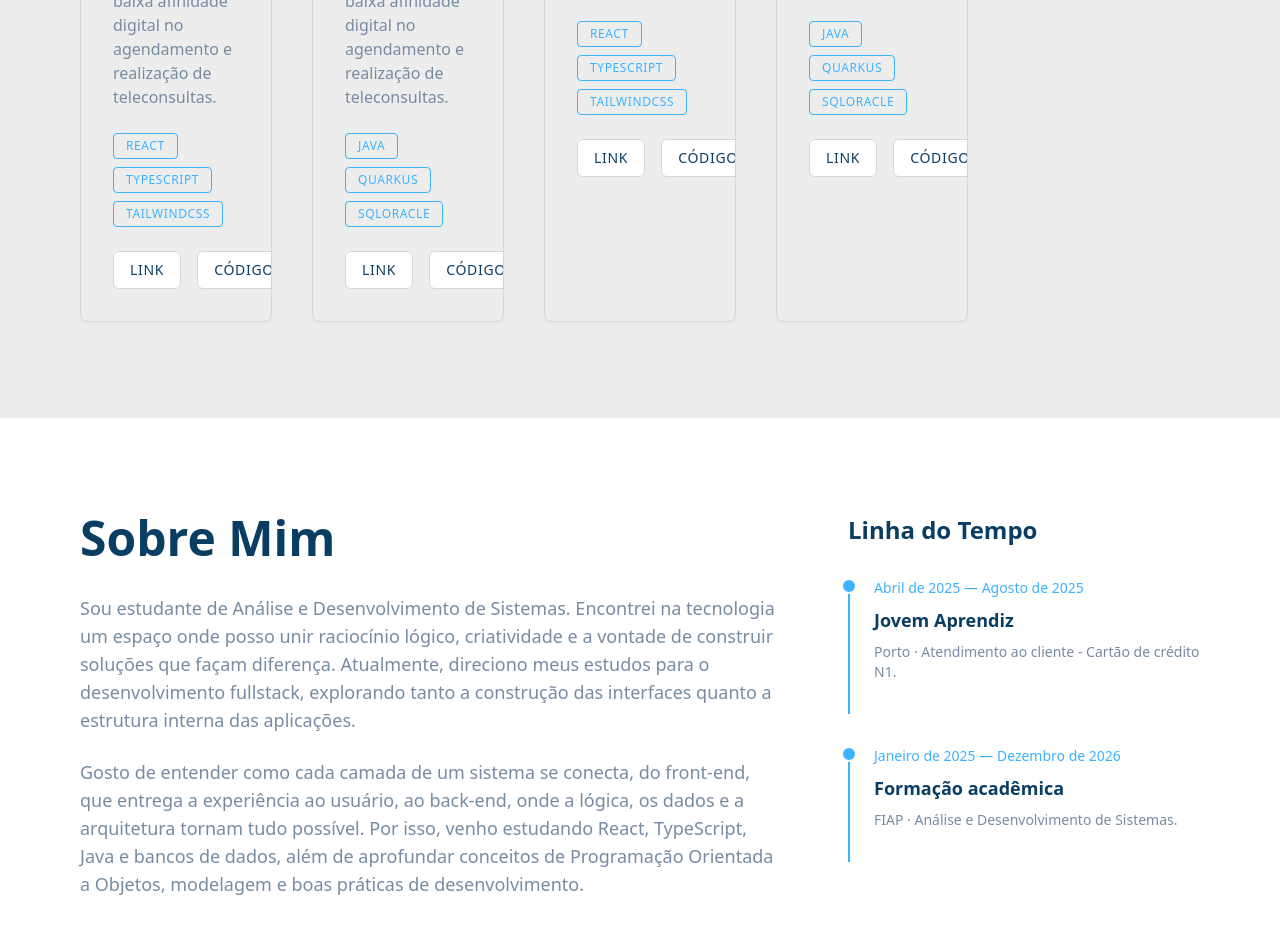
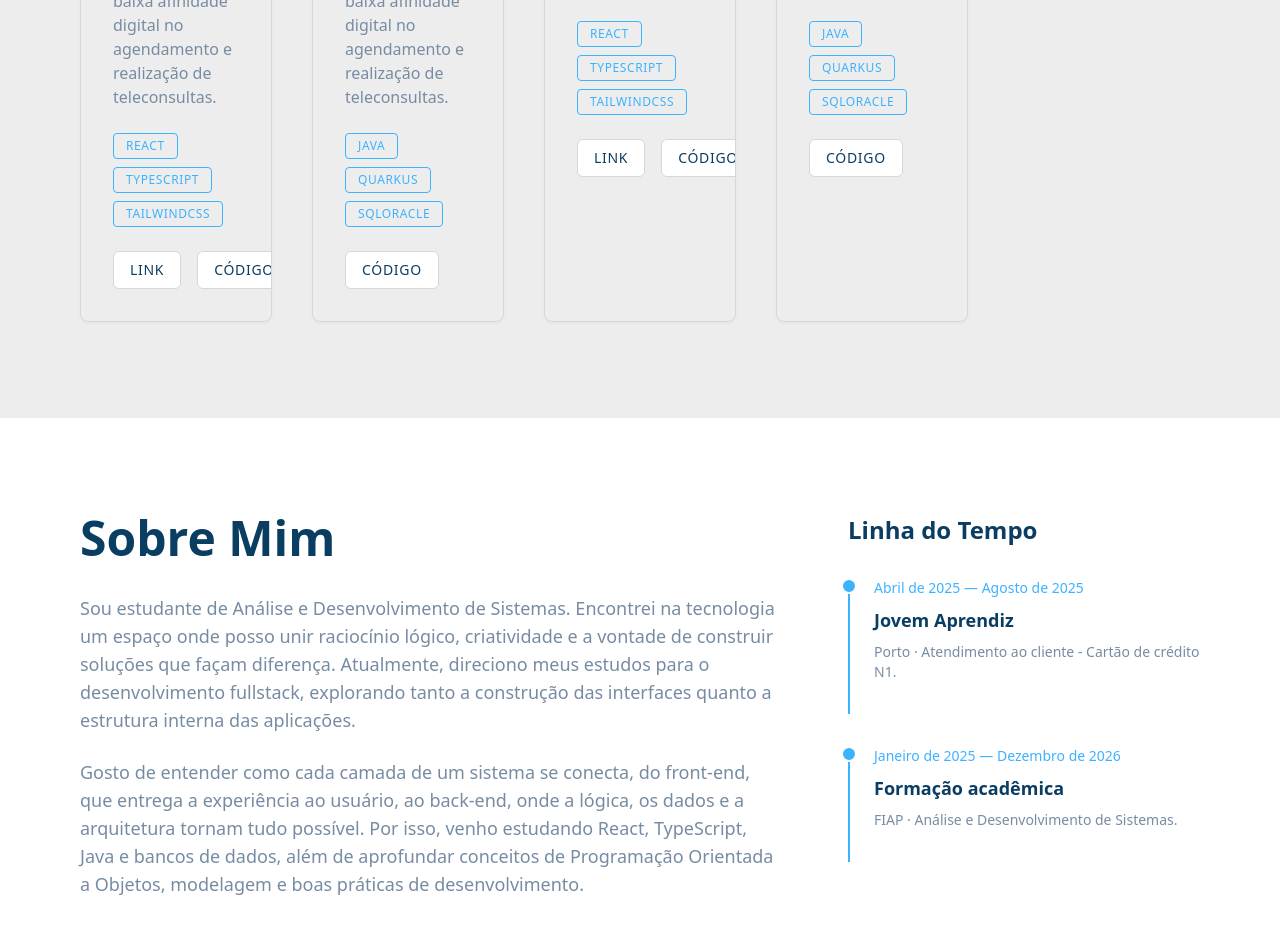
Before and after one commit to annaclrl/portifolio, a React (Vite) app: page / in a window 1280 px wide. Shown: the part 1640-2567 px from the top of the page. Built offline with nearby package versions, Linux system fonts and the light colour scheme.

Commit message:
fix: corrigindo botões do card de projetos

```diff
--- a/src/components/CardProjeto/index.tsx
+++ b/src/components/CardProjeto/index.tsx
@@ -1,3 +1,4 @@
+import { Link } from "react-router-dom";
 import type { Projeto } from "../../types/types";
 
 interface Props {
@@ -54,8 +55,9 @@ const CardProjeto = ({ project }: Props) => {
 
         <div className="flex gap-4">
 
-          <a
-            href={project.link}
+          {project.link && (
+            <Link
+              to={project.link}
               target="_blank"
               rel="noopener noreferrer"
               className="px-4 py-2 text-sm font-medium uppercase tracking-wider rounded-md border transition-all duration-150 hover:border-accent hover:text-accent"
@@ -66,10 +68,12 @@ const CardProjeto = ({ project }: Props) => {
               }}
             >
               Link
-          </a>
+            </Link>
+          )}
 
-          <a
-            href={project.codigo}
+          {project.codigo && (
+            <Link
+              to={project.codigo}
               target="_blank"
               rel="noopener noreferrer"
               className="px-4 py-2 text-sm font-medium uppercase tracking-wider rounded-md border transition-all duration-150 hover:border-accent hover:text-accent"
@@ -80,7 +84,8 @@ const CardProjeto = ({ project }: Props) => {
               }}
             >
               Código
-          </a>
+            </Link>
+          )}
 
         </div>
       </div>
--- a/src/data/cardProjeto.ts
+++ b/src/data/cardProjeto.ts
@@ -18,7 +18,7 @@ export const projetos: Projeto[] = [
     descricao: "Juntos Pela Saúde é um sistema desenvolvido para auxiliar pacientes com baixa afinidade digital no agendamento e realização de teleconsultas.",
     tech: ["Java", "Quarkus", "SQLOracle"],
     imagem: imgJpsBack,
-    link: "https://github.com/annaclrl/juntos-pela-saude-java-api"
+    codigo: "https://github.com/annaclrl/juntos-pela-saude-java-api"
   },
   {
     titulo: "Neuron - Front-end",
@@ -33,6 +33,6 @@ export const projetos: Projeto[] = [
     descricao: "Neuron é uma plataforma web desenvolvida para promover o bem-estar emocional de colaboradores no ambiente corporativo.",
     tech: ["Java", "Quarkus", "SQLOracle"],
     imagem: imgNeuronBack,
-    link: "https://github.com/Duartegdm/NeuronAPI",
+    codigo: "https://github.com/Duartegdm/NeuronAPI",
   },
 ];
--- a/src/types/types.ts
+++ b/src/types/types.ts
@@ -8,8 +8,8 @@ export interface Projeto {
   descricao: string;
   tech: string[];
   imagem: string;
-  link: string;
-  codigo?: string;
+  link?: string;
+  codigo: string;
 }
 
 export interface Experiencia {
```
Lines whose indentation alone changed are shown as unchanged.
